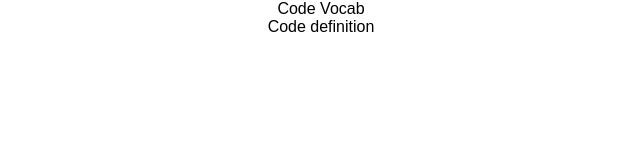
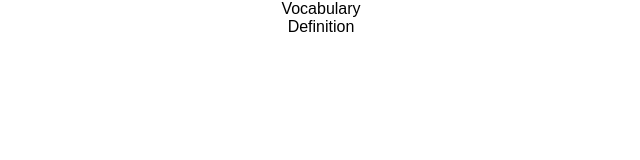
Before and after one commit to rhbelson/MemoryHelper, a React (Create React App) app: page / in a window 1280 px wide. Shown: the top 160 px of the page, without its empty margins (319-959 px from the left). Built offline with nearby package versions, Linux system fonts and the light colour scheme.

Commit message:
include props in card component

```diff
--- a/src/App.js
+++ b/src/App.js
@@ -31,7 +31,9 @@ class App extends Component {
   render() {
     return (
       <div className="App">
-        <Card vocab={this.state.currentCard.vocab}/>
+        <Card vocab={this.state.currentCard.vocab}
+              definition={this.state.currentCard.definition}
+              />
       </div>
     );
   }
--- a/src/Card/Card.jsx
+++ b/src/Card/Card.jsx
@@ -5,10 +5,10 @@ const Card = (props) => (
   <div className="card-container">
     <div className="card">
       <div className="front">
-        <div className="vocab">Code Vocab</div>
+        <div className="vocab">{props.vocab}</div>
       </div>
       <div className="back">
-        <div className="definition">Code definition</div>
+        <div className="definition">{props.definition}</div>
       </div>
     </div>
   </div>
```
